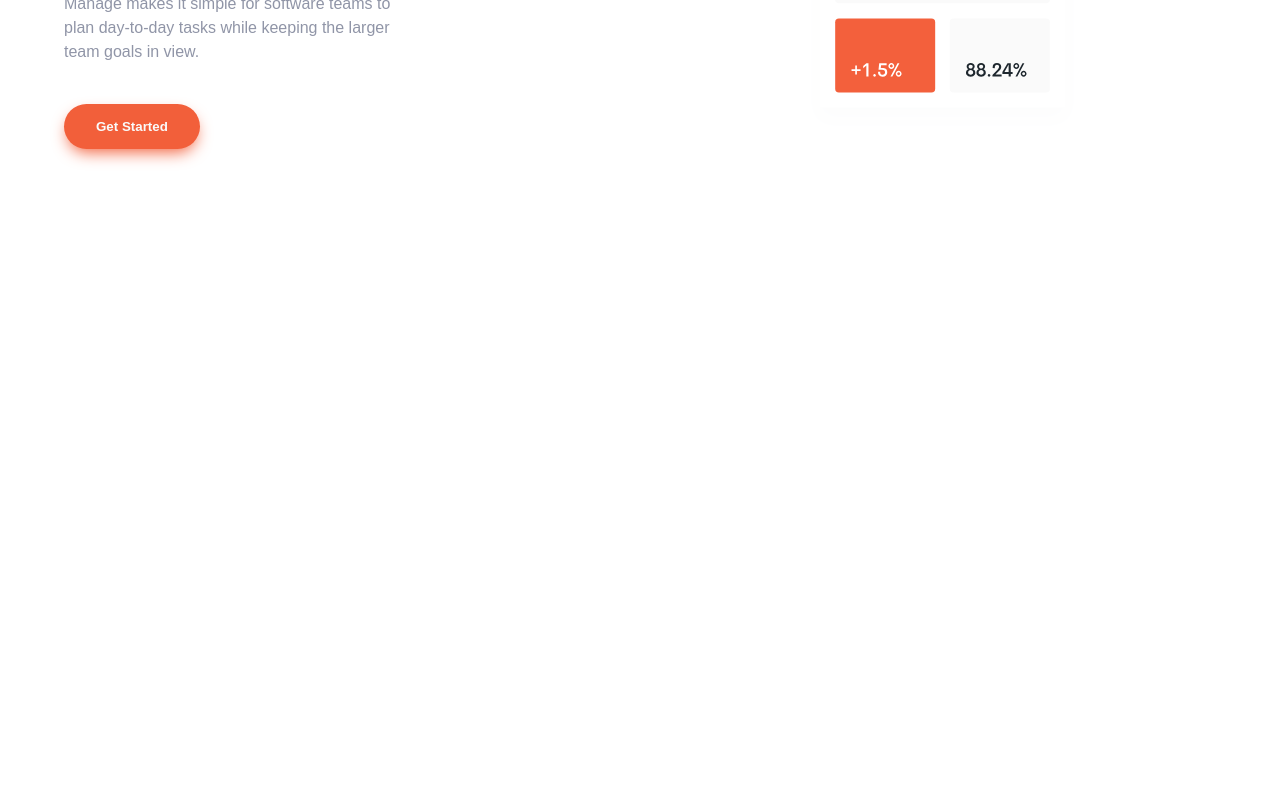
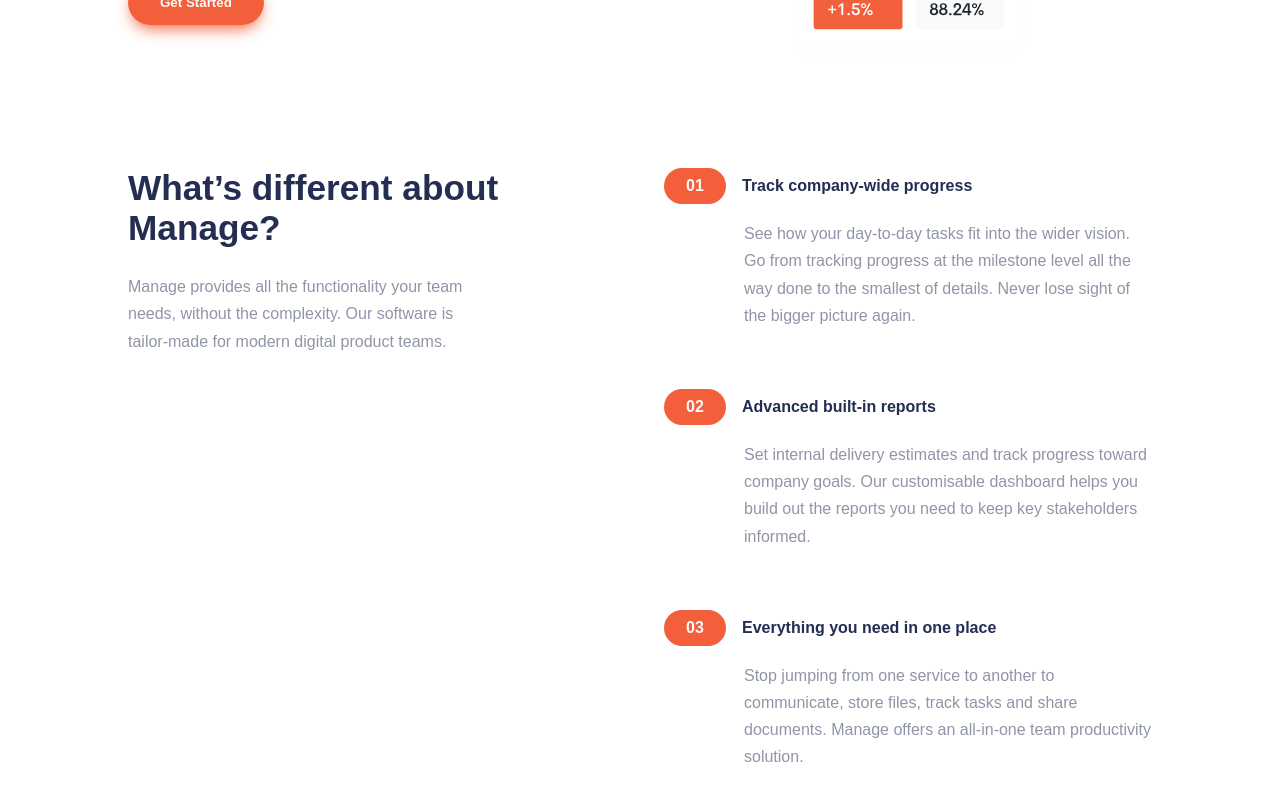
Before and after one commit to filip65/manage-landing-page, a React (Create React App) app: page / in a window 1280 px wide. Shown: the part 540-1340 px from the top of the page. Before the commit the page ends 800 px from the top, so only its background shows below. Built offline with nearby package versions, Linux system fonts and the light colour scheme; a web font is replaced by a local one.

Commit message:
pridanie differences casti

```diff
--- a/src/App.js
+++ b/src/App.js
@@ -24,6 +24,57 @@ function App() {
             <button className="button">Get started</button>
           </div>
         </div>
+
+        <div className="differences-part">
+          <div className="differences-part__question">
+            <h2>What’s different about Manage?</h2>
+            <p>
+              Manage provides all the functionality your team needs, without the
+              complexity. Our software is tailor-made for modern digital product
+              teams.
+            </p>
+          </div>
+          <div className="differencies">
+            <ol className="differencies__items">
+              <li className="differencies__item">
+                <div className="header">
+                  <p className="number">01</p>
+                  <h3>Track company-wide progress</h3>
+                </div>
+                <p>
+                  See how your day-to-day tasks fit into the wider vision. Go
+                  from tracking progress at the milestone level all the way done
+                  to the smallest of details. Never lose sight of the bigger
+                  picture again.
+                </p>
+              </li>
+
+              <li className="differencies__item">
+                <div className="header">
+                  <p className="number">02</p>
+                  <h3>Advanced built-in reports</h3>
+                </div>
+                <p>
+                  Set internal delivery estimates and track progress toward
+                  company goals. Our customisable dashboard helps you build out
+                  the reports you need to keep key stakeholders informed.
+                </p>
+              </li>
+
+              <li className="differencies__item">
+                <div className="header">
+                  <p className="number">03</p>
+                  <h3>Everything you need in one place</h3>
+                </div>
+                <p>
+                  Stop jumping from one service to another to communicate, store
+                  files, track tasks and share documents. Manage offers an
+                  all-in-one team productivity solution.
+                </p>
+              </li>
+            </ol>
+          </div>
+        </div>
       </div>
     </div>
   );
--- a/src/App.scss
+++ b/src/App.scss
@@ -12,6 +12,14 @@
   width: 90%;
   max-width: 1600px;
   margin: 0 auto;
+
+  @media (min-width: 992px) {
+    width: 80%;
+  }
+}
+
+p {
+  color: $darkBlue;
 }
 
 .button {
@@ -61,7 +69,6 @@
     p {
       width: 95%;
       margin: 0 auto;
-      color: $darkBlue;
       line-height: 1.7;
       margin-bottom: 2rem;
     }
@@ -78,7 +85,7 @@
 
       h1 {
         font-size: 40px;
-        width: 70%;
+        width: 80%;
       }
 
       p {
@@ -99,6 +106,107 @@
 
 @media (min-width: 1200px) {
   .intro__text > h1 {
-    font-size: 58px;
+    font-size: 50px;
   }
 }
+
+// different-part
+.differences-part {
+  display: grid;
+  grid-template: 1fr;
+  text-align: center;
+
+  &__question {
+    h2 {
+      color: $blue;
+      font-size: 1.9rem;
+      margin-bottom: 25px;
+    }
+
+    p {
+      margin-bottom: 60px;
+      line-height: 1.7;
+    }
+  }
+
+  .differencies {
+    &__items {
+      list-style-type: none;
+    }
+
+    &__item {
+      margin-bottom: 60px;
+      .header {
+        display: flex;
+        align-items: center;
+        background-color: $paleRed;
+        margin-right: -5vw;
+        border-radius: 20px 0 0 20px;
+        margin-bottom: 16px;
+
+        .number {
+          background-color: $red;
+          color: $lightGray;
+          font-weight: 700;
+          padding: 10px 0;
+          margin-right: 1rem;
+          width: 62px;
+          border-radius: 20px;
+          align-items: center;
+        }
+
+        h3 {
+          font-size: 1rem;
+          font-weight: 700;
+          color: $blue;
+        }
+        p {
+          line-height: 1;
+        }
+      }
+      p {
+        line-height: 1.7;
+      }
+    }
+  }
+
+  @media (min-width: 768px) {
+    &__question > h2 {
+      font-size: 2rem;
+    }
+  }
+
+  @media (min-width: 992px) {
+    & {
+      grid-template-columns: 1fr 1fr;
+      grid-gap: 3rem;
+      text-align: left;
+
+      &__question {
+        h2 {
+          font-size: 2.2rem;
+          width: 90%;
+        }
+
+        p {
+          width: 70%;
+        }
+      }
+
+      .differencies__item {
+        .header {
+          background-color: transparent;
+          margin-right: 0;
+
+          .number {
+            text-align: center;
+          }
+        }
+
+        p {
+          padding-left: 5rem;
+        }
+      }
+    }
+  }
+}
```
